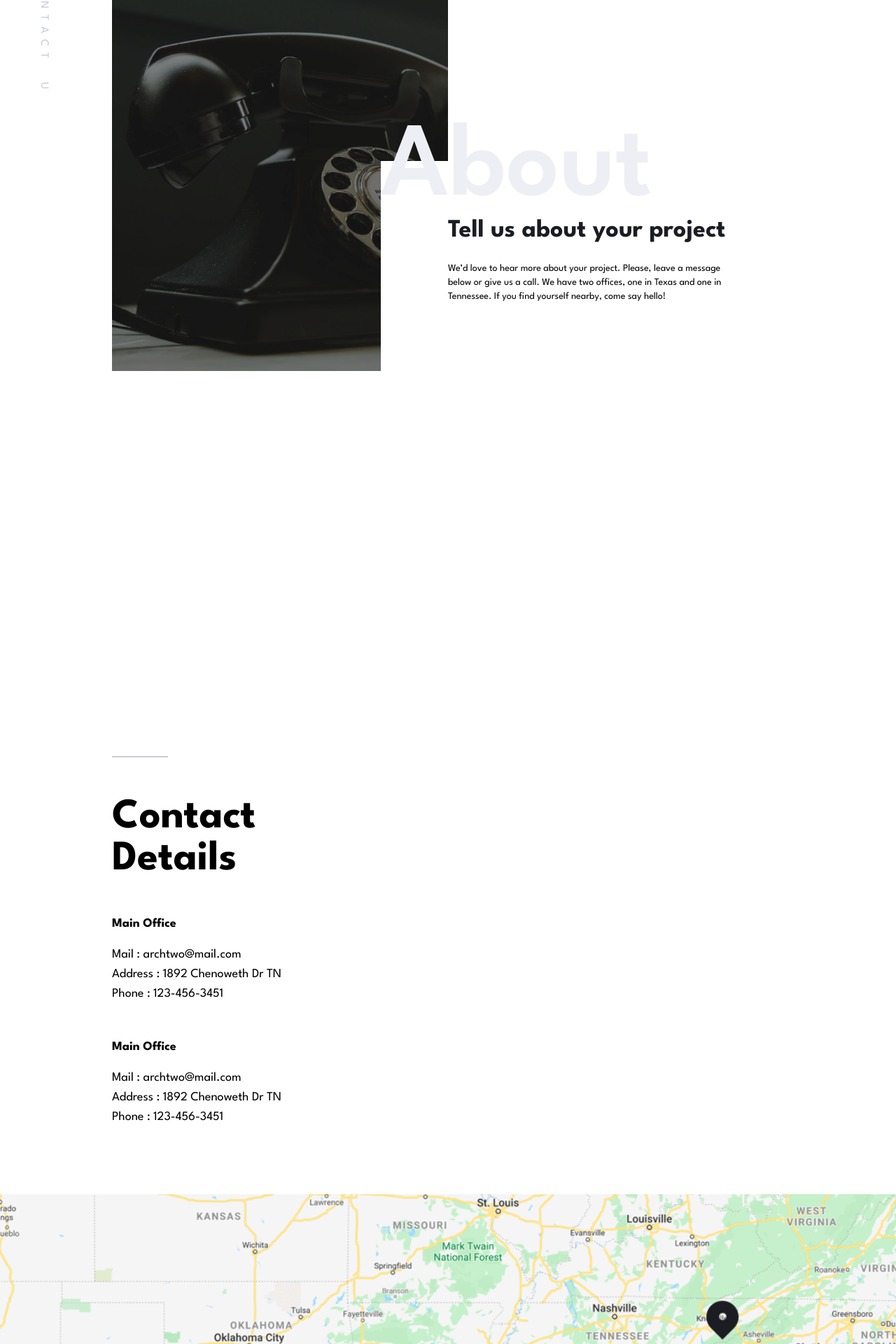
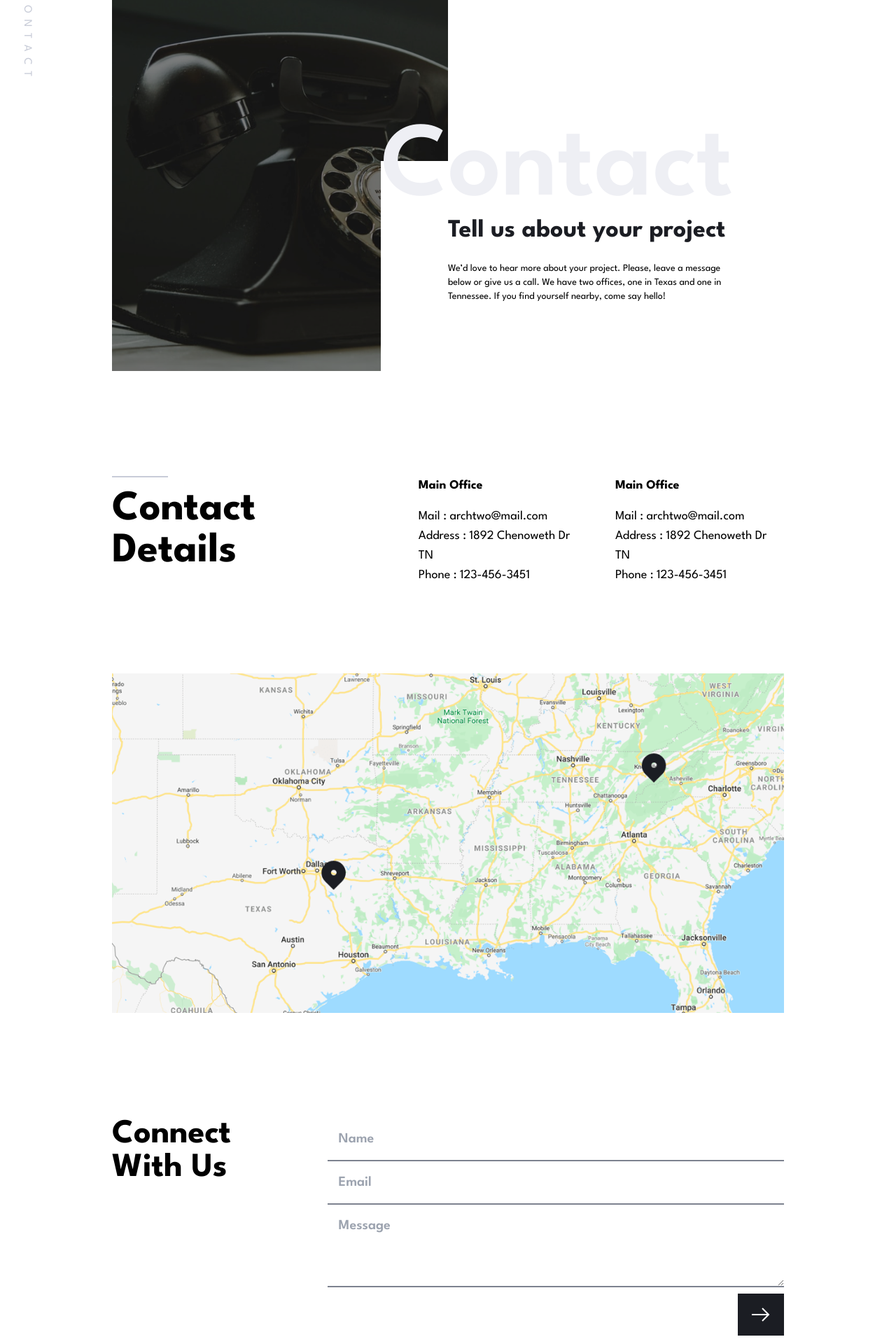
Before and after one commit to ChrisManfredijr/arch-studio, a React (Vite) app: page /Contact in a window 1280 px wide. Shown: the part 158-2078 px from the top of the page at 70% size. Built offline with nearby package versions, Linux system fonts and the light colour scheme.

Commit message:
contact page responsiveness desktop

```diff
--- a/src/components/Footer/index.jsx
+++ b/src/components/Footer/index.jsx
@@ -5,7 +5,7 @@
 
 const Footer = () => {
   return (
-    <div className="bg-very-light-grey relative flex flex-col text-center mx-auto md:flex-row md:w-3/4">
+    <div className="bg-very-light-grey relative flex flex-col text-center lg:mx-auto md:flex-row md:w-3/4">
         <a as={Link} href="/">
           <div className="h-[120px] w-[120px] bg-very-dark-blue absolute top-[-60px] left-0 right-0 ml-auto mr-auto flex justify-center align-middle md:static md:m-0">
             <Logo className="text-soft-white my-auto scale-75"/>
--- a/src/pages/Contact/index.jsx
+++ b/src/pages/Contact/index.jsx
@@ -2,20 +2,20 @@
 import {
   contactHeroSmall,
   contactHeroMedium,
-    contactHeroLarge ,
+  contactHeroLarge,
   contactMapSmall,
-    contactMapMedium ,
+  contactMapMedium,
   contactMapLarge
 } from '../../assets'
 
-import {ReactComponent as Arrow} from '../../assets/icons/icon-arrow.svg';
+import { ReactComponent as Arrow } from '../../assets/icons/icon-arrow.svg';
 
 const Contact = () => {
 
 
   return (
     <div className='min-h-max'>
-      <div className='hidden md:flex absolute rotate-90 tracking-[0.15em] top-[130px] left-[-95px] text-light-grey justify-between w-[300px] lg:left-[-100px] xl:left-[-50px] 2xl:left-[200px]'><span className='tracking-[-2.5px]'>--------------------------------</span>C O N T A C T &nbsp; &nbsp; U S</div>
+      <div className='hidden md:flex absolute rotate-90 tracking-[0.15em] top-[120px] left-[-95px] text-light-grey justify-between w-[275px] lg:left-[-100px] xl:left-[-50px] 2xl:left-[200px]'><span className='tracking-[-2.5px]'>--------------------------------</span>C O N T A C T</div>
 
       <div className='md:w-3/4 mx-auto 2xl:w-1/2'>
         <picture className=''>
@@ -25,9 +25,9 @@
         </picture>
       </div>
 
-        <div className='relative h-[550px]'>
+      <div className='relative h-[550px] md:h-[150px]'>
         <div className='absolute top-[-50px] bg-soft-white w-11/12 p-8 pt-14 md:top-[-500px] md:w-3/4 md:right-0 md:h-[500px] md:pt-[175px] md:p-12 lg:w-1/2 lg:right-24 lg:px-24 lg:h-[350px] lg:mt-[200px] lg:pt-20 xl:h-[500px] xl:mt-[100px]'>
-            <h1 className='hidden md:block text-[125px] font-semibold text-very-light-grey absolute top-[-85px] right-24 lg:left-0 lg:text-[150px] lg:top-[-100px] xl:text-[200px] xl:top-[-150px] 2x'>About</h1>
+          <h1 className='hidden md:block text-[125px] font-semibold text-very-light-grey absolute top-[-85px] right-24 lg:left-0 lg:text-[150px] lg:top-[-100px] xl:text-[200px] xl:top-[-150px] 2x'>Contact</h1>
           <div className='hidden md:block border-t-2 border-light-grey w-20 absolute top-[75px] lg:hidden'></div>
           <h1 className='text-6xl font-bold pb-6 text-very-dark-blue lg:text-4xl xl:text-6xl 2xl:w-1/2'>Tell us about your project</h1>
           <p className='text-lg md:w-11/12 lg:text-sm xl:text-lg xl:w-1/2'>We’d love to hear more about your project. Please, leave a message below or give us a call. We have two offices, one in Texas and one in Tennessee. If you find yourself nearby, come say hello!</p>
@@ -35,26 +35,29 @@
       </div>
 
       <div className='w-10/12 mx-auto pb-24 md:w-3/4 lg:flex 2xl:w-1/2'>
+        <div className='lg:flex '>
+          <div>
+            <div className='border-t-2 border-light-grey w-20 pb-14 lg:pb-4'></div>
+            <h1 className='text-5xl font-bold pb-12 md:text-6xl md:w-1/2 lg:w-1/2'>Contact Details</h1>
+          </div>
 
-        <div className='lg:w-1/2 lg:pr-10'>
-          <div className='border-t-2 border-light-grey w-20 pb-14'></div>
-          <h1 className='text-5xl font-bold pb-12 md:text-6xl md:w-1/2'>Contact Details</h1>
-          <div>
+          <div className='lg:pl-10'>
             <h1 className='text-lg font-bold pb-4'>Main Office</h1>
             <p className='text-lg'>
               Mail : archtwo@mail.com
-            <br/>
+              <br />
               Address : 1892 Chenoweth Dr TN
-            <br/>
+              <br />
               Phone : 123-456-3451</p>
           </div>
-          <div className='mt-12'>
+
+          <div className='mt-12 lg:mt-0 lg:pl-10'>
             <h1 className='text-lg font-bold pb-4'>Main Office</h1>
             <p className='text-lg'>
               Mail : archtwo@mail.com
-            <br/>
+              <br />
               Address : 1892 Chenoweth Dr TN
-            <br/>
+              <br />
               Phone : 123-456-3451</p>
           </div>
         </div>
@@ -64,18 +67,21 @@
         <picture>
           <source media="(min-width:1024px)" srcSet={contactMapLarge} />
           <source media="(min-width:768px)" srcSet={contactMapMedium} />
-            <img src={contactMapSmall} alt="about us" className='w-full mx-auto'/>
+          <img src={contactMapSmall} alt="about us" className='w-full mx-auto md:w-10/12 lg:w-3/4 2xl:w-1/2' />
         </picture>
       </div>
+
       {/*Contact Form*/}
 
-        <div className='w-11/12 mx-auto py-14 pb-24'>
-          <h1 className='font-bold text-5xl w-1/2'>Connect With Us</h1>
-          <input className='text-light-grey border-b-2 border-medium-grey p-4 text-xl font-semibold w-full' type="text"  name="user_name" placeholder='Name' required/>
-          <input className='text-light-grey border-b-2 border-medium-grey p-4 text-xl font-semibold w-full' type="text"  name="user_email" placeholder='Email' required/>
+      <div className='w-11/12 mx-auto py-14 pb-24 md:w-10/12 md:pt-[150px] lg:flex lg:w-3/4 xl:w-1/2'>
+        <h1 className='font-bold text-5xl w-1/2 md:w-full lg:w-1/4 lg:mr-24'>Connect With Us</h1>
+        <div className=''>
+          <input className='text-light-grey border-b-2 border-medium-grey p-4 text-xl font-semibold w-full' type="text" name="user_name" placeholder='Name' required />
+          <input className='text-light-grey border-b-2 border-medium-grey p-4 text-xl font-semibold w-full' type="text" name="user_email" placeholder='Email' required />
           <textarea className='text-light-grey border-b-2 border-medium-grey p-4 text-xl font-semibold w-full' type="text" name="message" placeholder='Message' rows="3"></textarea>
           <div className='h-auto w-max p-5 flex font-semibold bg-very-dark-blue text-soft-white  hover:bg-dark-grey active:bg-light-grey cursor-pointer ml-auto' type="submit" value="Send">
             <Arrow />
+          </div>
         </div>
       </div>
     </div>
```
Lines whose indentation alone changed are shown as unchanged.
